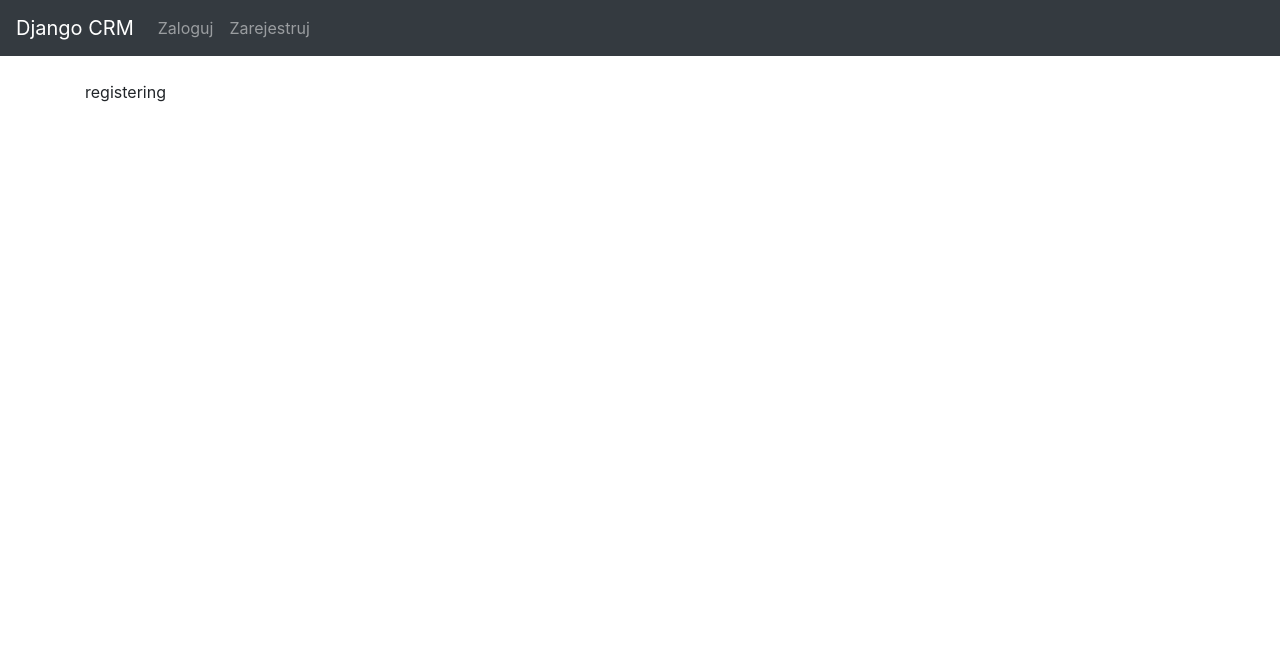
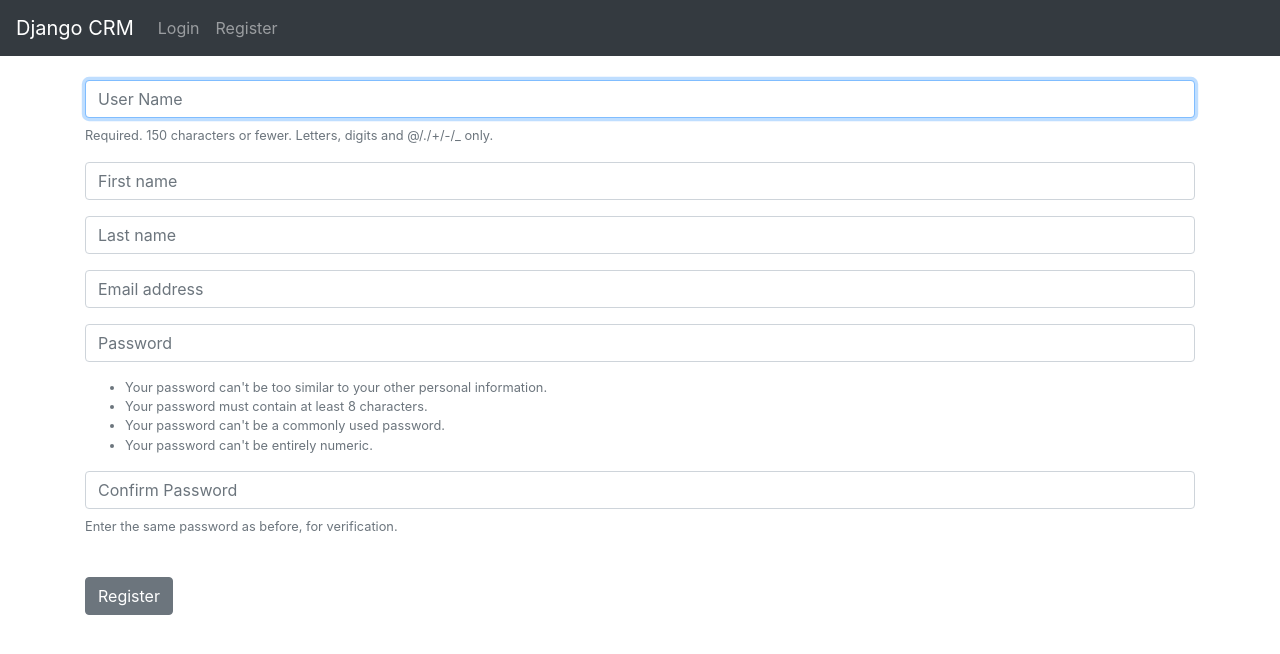
Before and after one commit to Kstyk/Django-Zarz-dzanie-U-ytkownikami, a Django app: page /register/ in a window 1280 px wide. Shown: the top 654 px of the page. Run offline with Django 4.2, Linux system fonts and the light colour scheme.

Commit message:
Dodanie formularza rejestracji, po udanej rejestracji user automatycznie logowany

```diff
--- a/dcrm/website/templates/home.html
+++ b/dcrm/website/templates/home.html
@@ -5,7 +5,7 @@
       <h1>Hello world</h1>
     {% else %}
       <h1>Login</h1>
-      <form method="POST" action="{% url "home" %}">
+      <form method="post" action="{% url "home" %}">
         {% csrf_token %}
         <div class="form-group">
           <input type="text"
--- a/dcrm/website/templates/navbar.html
+++ b/dcrm/website/templates/navbar.html
@@ -13,14 +13,14 @@
     <ul class="navbar-nav mr-auto">
       {% if user.is_authenticated %}
         <li class="nav-item">
-          <a class="nav-link" href="{% url 'logout' %}">Wyloguj</a>
+          <a class="nav-link" href="{% url 'logout' %}">Logout</a>
         </li>
       {% else %}
         <li class="nav-item">
-          <a class="nav-link" href="{% url 'home' %}">Zaloguj</a>
+          <a class="nav-link" href="{% url 'home' %}">Login</a>
         </li>
         <li class="nav-item">
-          <a class="nav-link" href="{% url 'register' %}">Zarejestruj</a>
+          <a class="nav-link" href="{% url 'register' %}">Register</a>
         </li>
       {% endif %}
     </ul>
--- a/dcrm/website/templates/register.html
+++ b/dcrm/website/templates/register.html
@@ -1,4 +1,20 @@
 {% extends "base.html" %}
 {% block content %}
-    registering
+    <form method="post" action="">
+        {% csrf_token %}
+        {% if form.errors %}
+            <div class="alert alert-warning alert-dismissible fade show" role="alert">
+                Your form has errors
+                {% for field in form %}
+                    {% if field.errors %}{{ field.errors }}{% endif %}
+                {% endfor %}
+                <button type="button" class="close" data-dismiss="alert" aria-label="Close">
+                    <span aria-hidden="true">X</span>
+                </button>
+            </div>
+        {% endif %}
+        {{ form.as_p }}
+        <br>
+        <button type="submit" class="btn btn-secondary">Register</button>
+    </form>
 {% endblock content %}
--- a/dcrm/website/views.py
+++ b/dcrm/website/views.py
@@ -1,35 +1,51 @@
 from django.shortcuts import render, redirect
 from django.contrib.auth import authenticate, login, logout
 from django.contrib import messages
+from .forms import SignUpForm
 
 # Create your views here.
 
 
 def home(request):
+    # Check to see if logging in
     if request.method == 'POST':
         username = request.POST['username']
         password = request.POST['password']
-
         # Authenticate
-
         user = authenticate(request, username=username, password=password)
         if user is not None:
             login(request, user)
-            messages.success(request, "Zalogowano")
+            messages.success(request, "You Have Been Logged In!")
             return redirect('home')
         else:
-            messages.success(request, "Niepoprawne dane")
+            messages.success(
+                request, "There Was An Error Logging In, Please Try Again...")
             return redirect('home')
-
     else:
         return render(request, 'home.html', {})
 
 
 def logout_user(request):
     logout(request)
-    messages.success(request, "Wylogowano")
+    messages.success(request, "You Have Been Logged Out...")
     return redirect('home')
 
 
 def register_user(request):
-    return render(request, 'register.html', {})
+    if request.method == 'POST':
+        form = SignUpForm(request.POST)
+        if form.is_valid():
+            form.save()
+            # Authenticate and login
+            username = form.cleaned_data['username']
+            password = form.cleaned_data['password1']
+            user = authenticate(username=username, password=password)
+            login(request, user)
+            messages.success(
+                request, "You Have Successfully Registered! Welcome!")
+            return redirect('home')
+    else:
+        form = SignUpForm()
+        return render(request, 'register.html', {'form': form})
+
+    return render(request, 'register.html', {'form': form})
```
